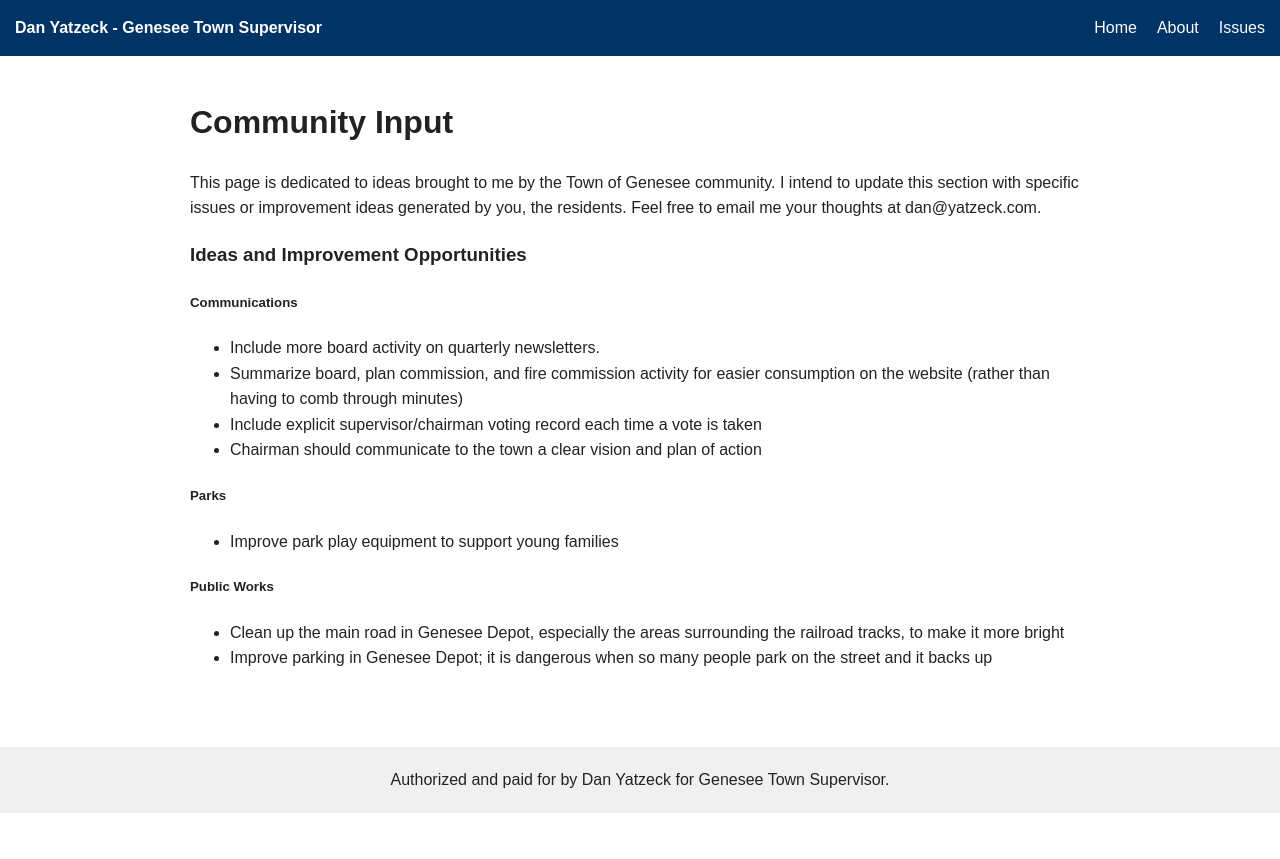
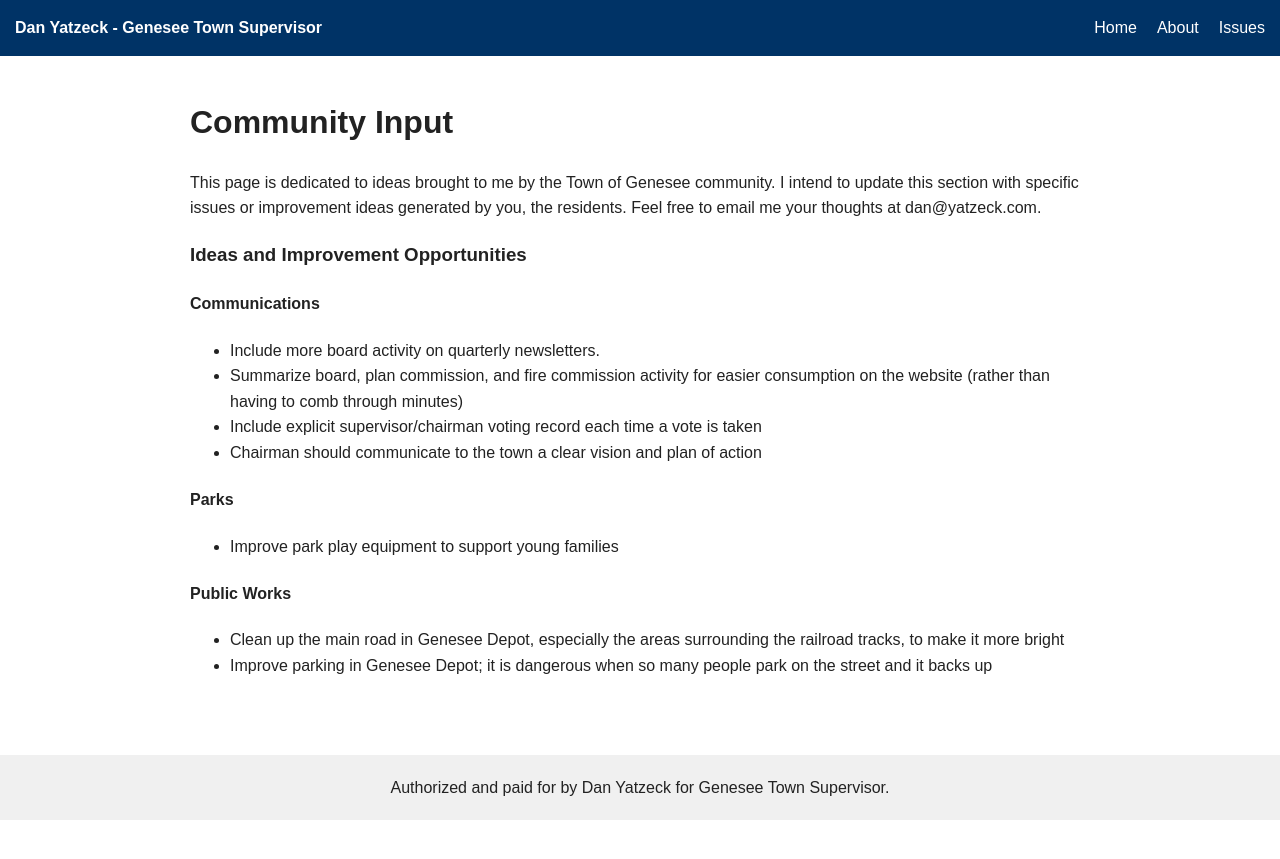
Before and after one commit to danyatzeck/danyatzeck.github.io, a Jekyll site: the page built from communityideas.md, in a window 1280 px wide. Shown: the top 859 px of the page. Built offline with Jekyll 4.4.1, drawn with Linux system fonts in a browser that asks for light colours; our own code applies the rules of GitHub Pages for plain Markdown files.

Commit message:
ideas update

```diff
--- a/communityideas.md
+++ b/communityideas.md
@@ -3,15 +3,15 @@ This page is dedicated to ideas brought to me by the Town of Genesee community.
 
 ### Ideas and Improvement Opportunities
 
-##### Communications
+#### Communications
 - Include more board activity on quarterly newsletters.
 - Summarize board, plan commission, and fire commission activity for easier consumption on the website (rather than having to comb through minutes)
 - Include explicit supervisor/chairman voting record each time a vote is taken
 - Chairman should communicate to the town a clear vision and plan of action
 
-##### Parks
+#### Parks
 - Improve park play equipment to support young families
 
-##### Public Works
+#### Public Works
 - Clean up the main road in Genesee Depot, especially the areas surrounding the railroad tracks, to make it more bright
 - Improve parking in Genesee Depot; it is dangerous when so many people park on the street and it backs up
```
